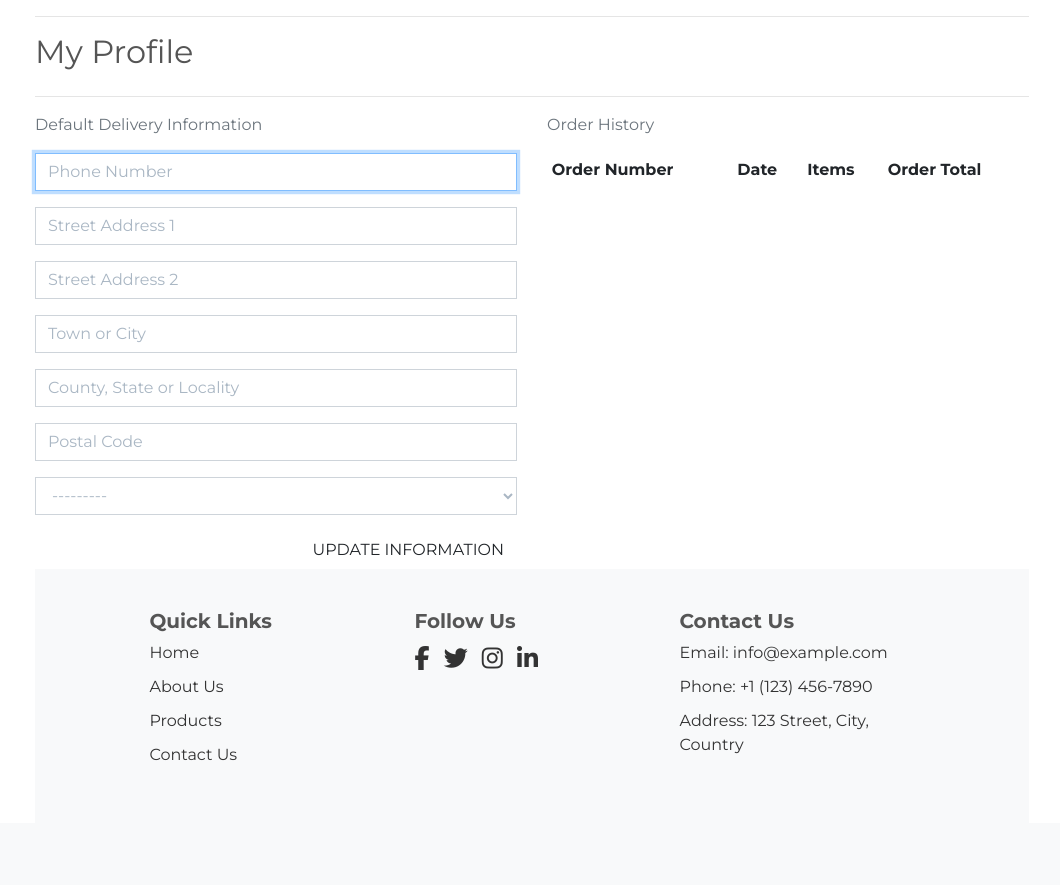
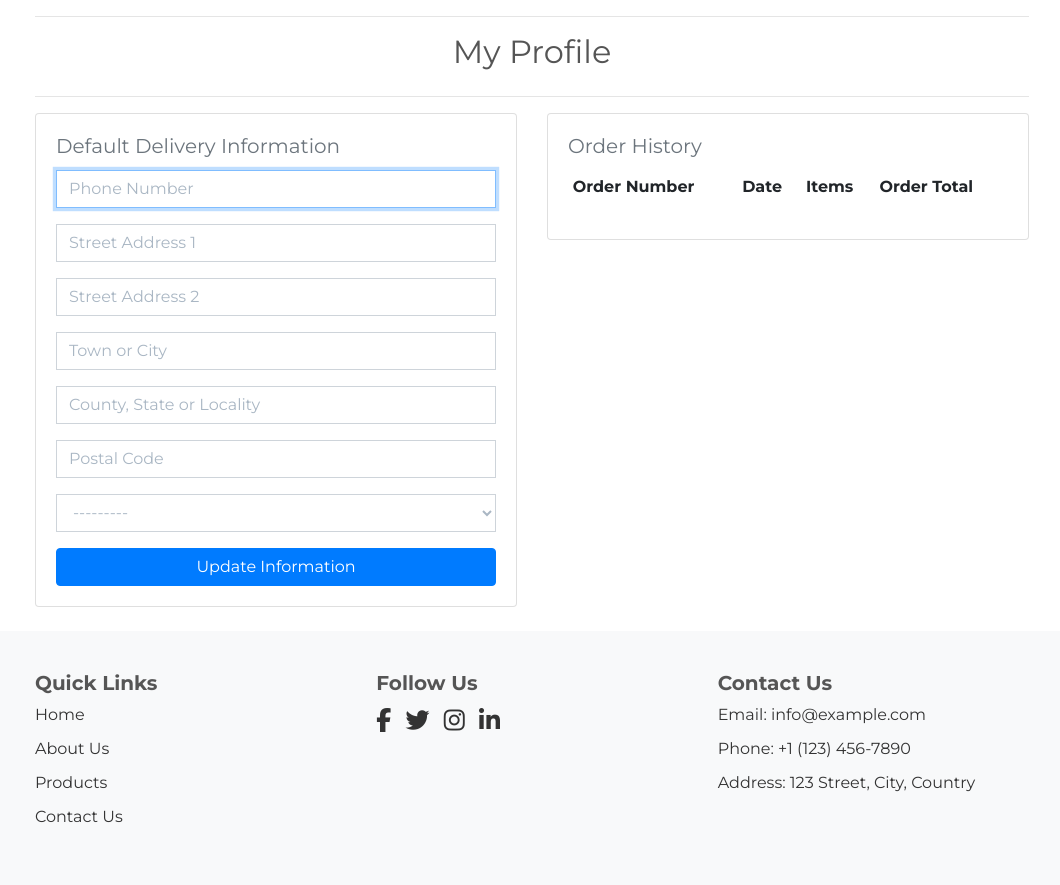
Before and after one commit to hpatnadeeshan/Milestone-4, a Django app: page /profile/ in a window 1280 px wide. Shown: the part 120-1005 px from the top of the page, without its empty margins (108-1168 px from the left). Before the commit the page ends 881 px from the top, so only its background shows below. Run offline with Django 3.2, Linux system fonts and the light colour scheme; the visitor is signed in with stand-in values (Sample User, id 1); data comes from the database, SQL or seed files in the repository; data that the repository does not hold is empty; some libraries are stand-ins or nearby versions.

Commit message:
added styles to profile templates

```diff
--- a/profiles/templates/profiles/profile.html
+++ b/profiles/templates/profiles/profile.html
@@ -6,7 +6,7 @@
 {% endblock %}
 
 {% block page_header %}
-    <div class="container header-container">
+    <div class="container-fluid header-container">
         <div class="row">
             <div class="col"></div>
         </div>
@@ -17,24 +17,30 @@
     <div class="overlay"></div>
     <div class="container">
         <div class="row">
-            <div class="col">
+            <div class="col-12">
                 <hr>
-                <h2 class="logo-font mb-4">My Profile</h2>
+                <h2 class="text-center logo-font mb-4">My Profile</h2>
                 <hr>
             </div>
         </div>
         <div class="row">
             <div class="col-12 col-lg-6">
-                <p class="text-muted">Default Delivery Information</p>
-                <form class="mt-3" action="{% url 'profile' %}" method="POST" id="profile-update-form">
+                <div class="card mb-4">
+                    <div class="card-body">
+                        <h5 class="card-title text-muted">Default Delivery Information</h5>
+                        <form action="{% url 'profile' %}" method="POST" id="profile-update-form">
                             {% csrf_token %}
                             {{ form|crispy }}
-                    <button class="btn btn-black rounded-0 text-uppercase float-right">Update Information</button>
+                            <button class="btn btn-primary btn-block mt-3" type="submit">Update Information</button>
                         </form>
                     </div>
+                </div>
+            </div>
             <div class="col-12 col-lg-6">
-                <p class="text-muted">Order History</p>
-                <div class="order-history table-responsive">
+                <div class="card">
+                    <div class="card-body">
+                        <h5 class="card-title text-muted">Order History</h5>
+                        <div class="table-responsive">
                             <table class="table table-sm table-borderless">
                                 <thead>
                                     <tr>
@@ -48,8 +54,7 @@
                                     {% for order in orders %}
                                         <tr>
                                             <td>
-                                        <a href="{% url 'order_history' order.order_number %}"
-                                        title="{{ order.order_number }}">
+                                                <a href="{% url 'order_history' order.order_number %}" title="{{ order.order_number }}">
                                                     {{ order.order_number|truncatechars:6 }}
                                                 </a>
                                             </td>
@@ -57,9 +62,7 @@
                                             <td>
                                                 <ul class="list-unstyled">
                                                     {% for item in order.lineitems.all %}
-                                                <li class="small">
-                                                    {{ item.product.name }} x{{ item.quantity }}
-                                                </li>
+                                                        <li class="small">{{ item.product.name }} x{{ item.quantity }}</li>
                                                     {% endfor %}
                                                 </ul>
                                             </td>
@@ -71,6 +74,9 @@
                         </div>
                     </div>
                 </div>
+            </div>
+        </div>
+    </div>
 {% endblock %}
 
 {% block postloadjs %}
```
Lines whose indentation alone changed are shown as unchanged.
